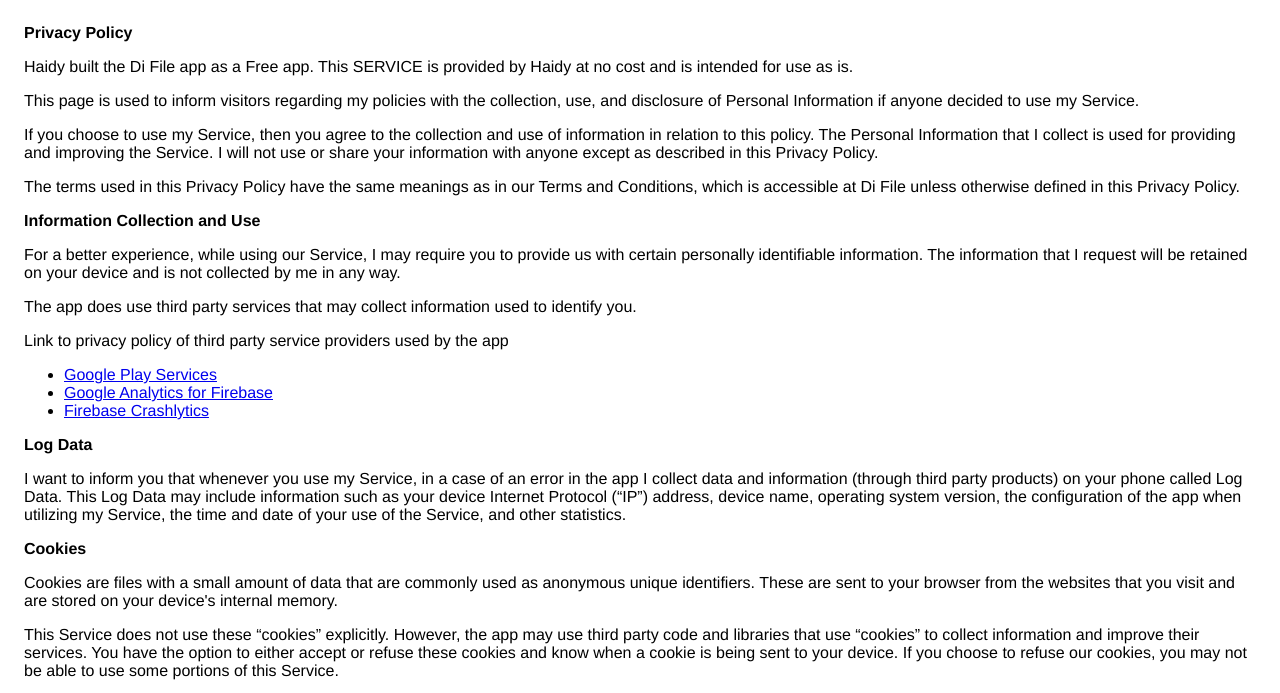
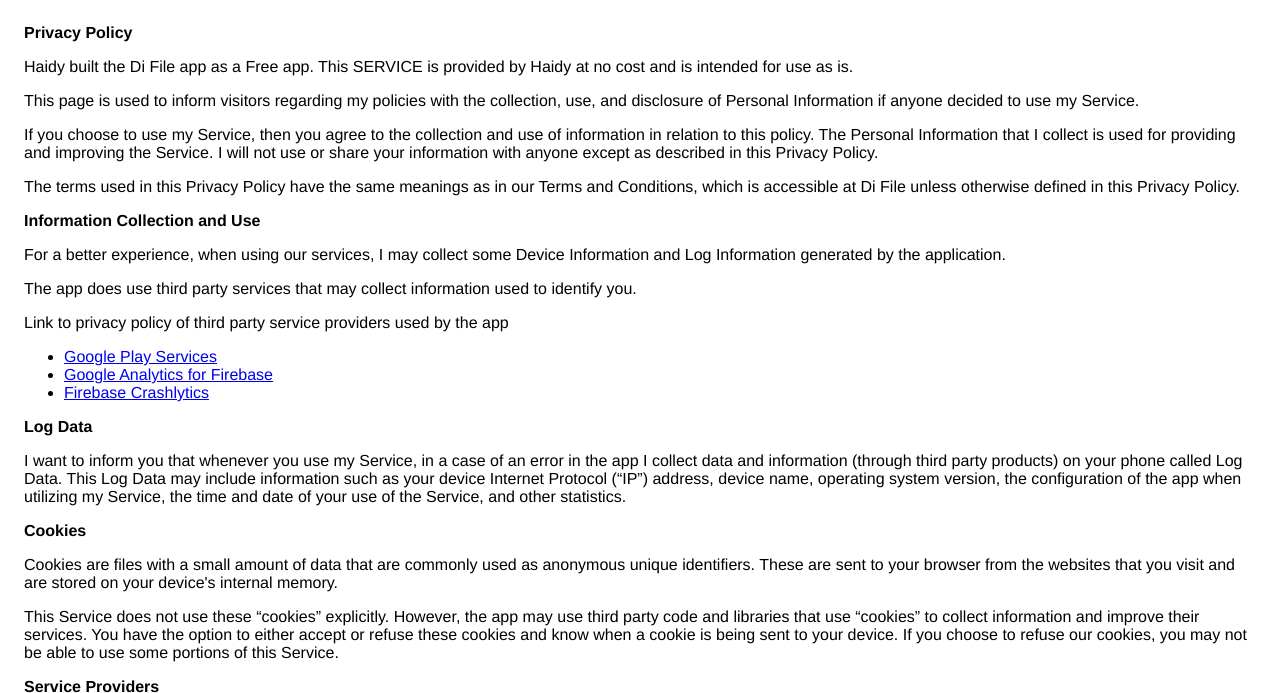
Before and after one commit to HaidyCao/Blog, a plain HTML site: page file/privacy.html in a window 1280 px wide. Shown: the top 693 px of the page. Drawn offline with Linux system fonts and the light colour scheme.

Commit message:
file privacy

```diff
--- a/file/privacy.html
+++ b/file/privacy.html
@@ -27,10 +27,7 @@
     as in our Terms and Conditions, which is accessible at
     Di File unless otherwise defined in this Privacy Policy.
 </p> <p><strong>Information Collection and Use</strong></p> <p>
-    For a better experience, while using our Service, I
-    may require you to provide us with certain personally
-    identifiable information. The information that
-    I request will be retained on your device and is not collected by me in any way.
+    For a better experience, when using our services, I may collect some Device Information and Log Information generated by the application.
 </p> <div><p>
     The app does use third party services that may collect
     information used to identify you.
```
